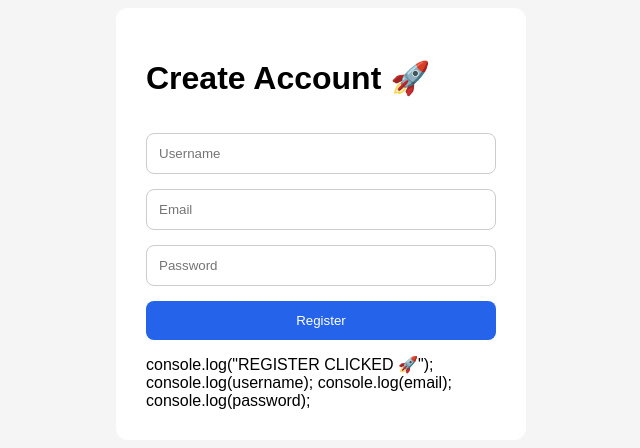
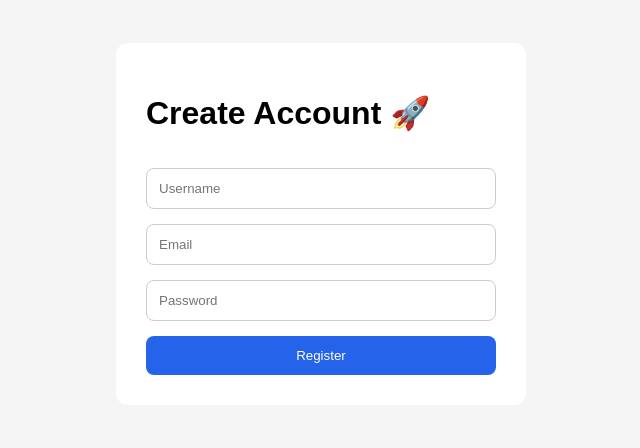
Before and after one commit to theshalinisaga/chat-app, a React (Create React App) app in the folder frontend/: page /register in a window 1280 px wide. Shown: the part 176-624 px from the top of the page, without its empty margins (319-959 px from the left). Built offline with nearby package versions, Linux system fonts and the light colour scheme; no server answers.

Commit message:
Updated backend URL

```diff
--- a/frontend/src/pages/Register.jsx
+++ b/frontend/src/pages/Register.jsx
@@ -17,7 +17,7 @@ function Register() {
 
         try {
 
-            const res = await axios.post(
+            const res = await axios.get(
                "https://chat-appbackend-u7x3.onrender.com/api/auth/register",
                 {
                     username,
@@ -82,10 +82,7 @@ function Register() {
                 <button type="submit">
                     Register
                 </button>
-                console.log("REGISTER CLICKED 🚀");
-console.log(username);
-console.log(email);
-console.log(password);
+
 
             </form>
 
```
